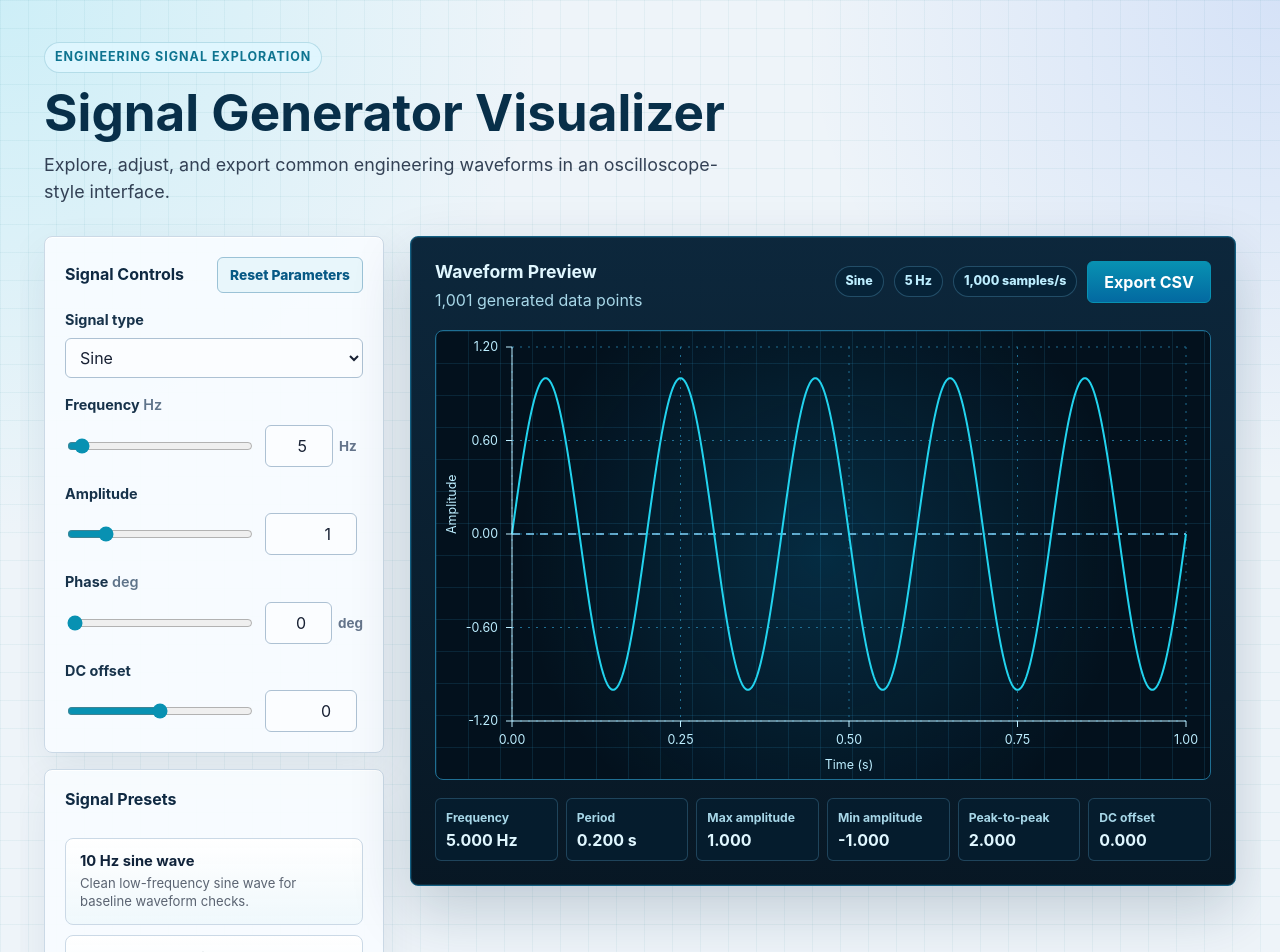
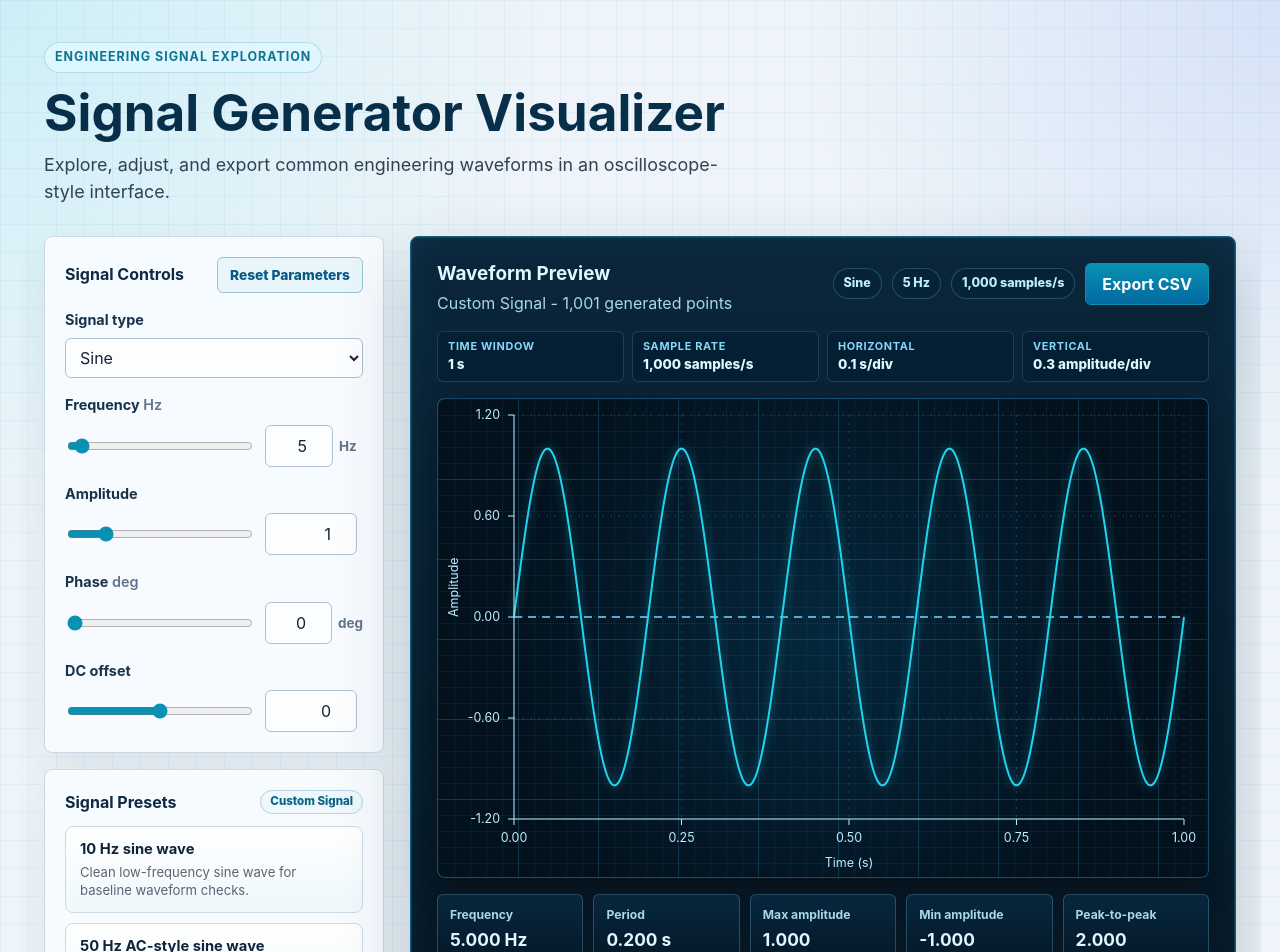
Before and after one commit to hychaw/signal-generator-visualizer, a React (Vite) app: page / in a window 1280 px wide. Shown: the top 952 px of the page. Built offline with nearby package versions, Linux system fonts and the light colour scheme.

Commit message:
Improve oscilloscope UI polish

```diff
--- a/src/App.css
+++ b/src/App.css
@@ -65,6 +65,9 @@
   box-shadow:
     0 18px 45px rgba(8, 47, 73, 0.08),
     0 1px 0 rgba(255, 255, 255, 0.9) inset;
+  transition:
+    border-color 160ms ease,
+    box-shadow 160ms ease;
 }
 
 .panel h2 {
@@ -102,6 +105,21 @@
   gap: 12px;
 }
 
+.preset-state {
+  max-width: 150px;
+  border: 1px solid #b5d3e2;
+  border-radius: 999px;
+  background: #eef8fc;
+  color: #0b6387;
+  padding: 4px 9px;
+  font-size: 0.72rem;
+  font-weight: 800;
+  line-height: 1.2;
+  overflow: hidden;
+  text-overflow: ellipsis;
+  white-space: nowrap;
+}
+
 .preset-list {
   display: grid;
   gap: 10px;
@@ -127,11 +145,21 @@
     transform 160ms ease;
 }
 
-.preset-button:hover {
+.preset-button:hover,
+.preset-button.is-active {
   border-color: #0891b2;
   background: #ecfeff;
   box-shadow: 0 10px 22px rgba(8, 145, 178, 0.14);
   transform: translateY(-1px);
+}
+
+.preset-button.is-active {
+  border-color: #0ea5e9;
+  background:
+    linear-gradient(180deg, rgba(236, 254, 255, 0.98), rgba(224, 247, 255, 0.98));
+  box-shadow:
+    0 10px 24px rgba(8, 145, 178, 0.16),
+    4px 0 0 #22d3ee inset;
 }
 
 .preset-button:focus-visible {
@@ -314,27 +342,31 @@
 .explanation-list code {
   display: inline-block;
   max-width: 100%;
-  border: 1px solid #cbd9e6;
+  border: 1px solid #9fd0e6;
   border-radius: 6px;
-  background: #f0f9ff;
+  background:
+    linear-gradient(90deg, rgba(14, 165, 233, 0.12), rgba(240, 249, 255, 0.96));
   color: #082f49;
-  padding: 5px 7px;
+  padding: 6px 8px;
+  font-size: 0.86rem;
+  font-weight: 700;
   white-space: normal;
 }
 
 .waveform-panel {
   display: grid;
-  grid-template-rows: auto minmax(430px, 1fr) auto;
-  gap: 18px;
-  min-height: 650px;
+  grid-template-rows: auto auto minmax(480px, 1fr) auto;
+  gap: 16px;
+  min-height: 720px;
   min-width: 0;
-  padding: 24px;
+  padding: 26px;
   border-color: #125f82;
   background:
-    linear-gradient(180deg, rgba(8, 35, 56, 0.98), rgba(3, 19, 32, 0.98));
+    linear-gradient(180deg, rgba(8, 35, 56, 0.99), rgba(3, 17, 29, 0.99));
   box-shadow:
-    0 24px 60px rgba(8, 47, 73, 0.2),
-    0 0 0 1px rgba(56, 189, 248, 0.13) inset;
+    0 28px 70px rgba(8, 47, 73, 0.24),
+    0 0 0 1px rgba(56, 189, 248, 0.16) inset,
+    0 0 42px rgba(34, 211, 238, 0.08) inset;
 }
 
 .waveform-details {
@@ -348,7 +380,7 @@
 .waveform-details h2 {
   margin-bottom: 6px;
   color: #e0f7ff;
-  font-size: 1.1rem;
+  font-size: 1.18rem;
 }
 
 .waveform-details p {
@@ -374,6 +406,35 @@
   font-size: 0.78rem;
   font-weight: 800;
   white-space: nowrap;
+}
+
+.scope-meta {
+  display: grid;
+  grid-template-columns: repeat(4, minmax(0, 1fr));
+  gap: 8px;
+  min-width: 0;
+}
+
+.scope-meta span {
+  display: grid;
+  gap: 2px;
+  min-width: 0;
+  border: 1px solid rgba(125, 211, 252, 0.18);
+  border-radius: 6px;
+  background: rgba(3, 31, 51, 0.72);
+  color: #e0f7ff;
+  padding: 8px 10px;
+  font-size: 0.84rem;
+  font-weight: 800;
+  line-height: 1.25;
+  overflow-wrap: anywhere;
+}
+
+.scope-meta strong {
+  color: #84d9f7;
+  font-size: 0.68rem;
+  letter-spacing: 0.06em;
+  text-transform: uppercase;
 }
 
 .export-button {
@@ -406,24 +467,31 @@
 .waveform-chart {
   width: 100%;
   min-width: 0;
-  min-height: 430px;
-  border: 1px solid #1f6f93;
+  min-height: 480px;
+  border: 1px solid rgba(56, 189, 248, 0.34);
   border-radius: 8px;
   background:
-    linear-gradient(rgba(56, 189, 248, 0.12) 1px, transparent 1px),
-    linear-gradient(90deg, rgba(56, 189, 248, 0.12) 1px, transparent 1px),
-    radial-gradient(circle at center, rgba(14, 165, 233, 0.18), transparent 68%),
+    linear-gradient(rgba(56, 189, 248, 0.15) 1px, transparent 1px),
+    linear-gradient(90deg, rgba(56, 189, 248, 0.15) 1px, transparent 1px),
+    linear-gradient(rgba(56, 189, 248, 0.07) 1px, transparent 1px),
+    linear-gradient(90deg, rgba(56, 189, 248, 0.07) 1px, transparent 1px),
+    radial-gradient(circle at center, rgba(14, 165, 233, 0.15), transparent 70%),
     #03111d;
   background-size:
-    32px 32px,
-    32px 32px,
+    80px 80px,
+    80px 80px,
+    16px 16px,
+    16px 16px,
     100% 100%,
     auto;
+  box-shadow:
+    0 0 0 1px rgba(3, 17, 29, 0.85) inset,
+    0 14px 32px rgba(0, 0, 0, 0.22);
   overflow: hidden;
 }
 
 .waveform-chart .recharts-cartesian-grid line {
-  stroke: #1f6f93;
+  stroke: rgba(56, 189, 248, 0.26);
 }
 
 .waveform-chart .recharts-text {
@@ -438,21 +506,35 @@
   box-shadow: 0 12px 26px rgba(0, 0, 0, 0.28);
 }
 
+.waveform-chart .recharts-line-curve {
+  filter: drop-shadow(0 0 5px rgba(34, 211, 238, 0.55));
+}
+
 .scope-readout {
   display: grid;
-  grid-template-columns: repeat(auto-fit, minmax(116px, 1fr));
-  gap: 8px;
+  grid-template-columns: repeat(auto-fit, minmax(132px, 1fr));
+  gap: 10px;
   min-width: 0;
 }
 
 .scope-measurement {
   display: grid;
-  gap: 4px;
+  gap: 6px;
   min-width: 0;
-  border: 1px solid rgba(125, 211, 252, 0.22);
+  border: 1px solid rgba(125, 211, 252, 0.26);
   border-radius: 6px;
-  background: rgba(6, 30, 48, 0.78);
-  padding: 10px;
+  background:
+    linear-gradient(180deg, rgba(8, 42, 65, 0.88), rgba(5, 25, 41, 0.9));
+  padding: 11px 12px;
+  transition:
+    border-color 160ms ease,
+    background-color 160ms ease,
+    transform 160ms ease;
+}
+
+.scope-measurement:hover {
+  border-color: rgba(125, 211, 252, 0.42);
+  transform: translateY(-1px);
 }
 
 .scope-measurement span {
@@ -463,7 +545,7 @@
 
 .scope-measurement strong {
   color: #e0f7ff;
-  font-size: 1rem;
+  font-size: 1.08rem;
   line-height: 1.15;
   overflow-wrap: anywhere;
 }
@@ -544,12 +626,16 @@
   }
 
   .waveform-panel {
-    grid-template-rows: auto minmax(320px, 1fr) auto;
+    grid-template-rows: auto auto minmax(340px, 1fr) auto;
     min-height: 480px;
   }
 
   .waveform-chart {
-    min-height: 320px;
+    min-height: 340px;
+  }
+
+  .scope-meta {
+    grid-template-columns: repeat(2, minmax(0, 1fr));
   }
 }
 
@@ -575,4 +661,8 @@
   .secondary-button {
     width: 100%;
   }
+
+  .scope-meta {
+    grid-template-columns: 1fr;
+  }
 }
--- a/src/App.tsx
+++ b/src/App.tsx
@@ -23,10 +23,11 @@ function App() {
   const [parameters, setParameters] = useState<SignalParameters>(
     () => sanitizeSignalParameters(DEFAULT_SIGNAL_PARAMETERS),
   );
+  const [activePresetName, setActivePresetName] = useState<string | null>(null);
 
   const signalData = useMemo(() => generateSignal(parameters), [parameters]);
 
-  const updateParameters = (updates: Partial<SignalParameters>) => {
+  const applyParameters = (updates: Partial<SignalParameters>) => {
     setParameters((currentParameters) =>
       sanitizeSignalParameters({
         ...currentParameters,
@@ -35,7 +36,21 @@ function App() {
     );
   };
 
+  const updateParameters = (updates: Partial<SignalParameters>) => {
+    setActivePresetName(null);
+    applyParameters(updates);
+  };
+
+  const applyPreset = (
+    presetName: string,
+    updates: Partial<SignalParameters>,
+  ) => {
+    setActivePresetName(presetName);
+    applyParameters(updates);
+  };
+
   const resetParameters = () => {
+    setActivePresetName(null);
     setParameters(sanitizeSignalParameters(DEFAULT_SIGNAL_PARAMETERS));
   };
 
@@ -64,11 +79,15 @@ function App() {
             onParametersChange={updateParameters}
             onResetParameters={resetParameters}
           />
-          <SignalPresets onPresetSelect={updateParameters} />
+          <SignalPresets
+            activePresetName={activePresetName}
+            onPresetSelect={applyPreset}
+          />
           <SignalExplanation signalType={parameters.type} />
         </div>
 
         <WaveformPanel
+          activePresetName={activePresetName}
           data={signalData}
           parameters={parameters}
           onExportCsv={exportSignalCsv}
--- a/src/components/SignalPresets.tsx
+++ b/src/components/SignalPresets.tsx
@@ -2,22 +2,38 @@ import { SIGNAL_PRESETS, type SignalPreset } from "../lib/signalPresets";
 import type { SignalParameters } from "../lib/signalTypes";
 
 interface SignalPresetsProps {
-  onPresetSelect: (parameters: Partial<SignalParameters>) => void;
+  activePresetName: string | null;
+  onPresetSelect: (
+    presetName: string,
+    parameters: Partial<SignalParameters>,
+  ) => void;
 }
 
-function SignalPresets({ onPresetSelect }: SignalPresetsProps) {
+function SignalPresets({
+  activePresetName,
+  onPresetSelect,
+}: SignalPresetsProps) {
   const applyPreset = (preset: SignalPreset) => {
-    onPresetSelect(preset.parameters);
+    onPresetSelect(preset.name, preset.parameters);
   };
 
   return (
     <section className="panel presets-panel" aria-labelledby="presets-title">
+      <div className="panel-heading">
         <h2 id="presets-title">Signal Presets</h2>
+        <span className="preset-state">
+          {activePresetName ?? "Custom Signal"}
+        </span>
+      </div>
 
       <div className="preset-list">
-        {SIGNAL_PRESETS.map((preset) => (
+        {SIGNAL_PRESETS.map((preset) => {
+          const isActive = preset.name === activePresetName;
+
+          return (
             <button
-            className="preset-button"
+              aria-pressed={isActive}
+              className={`preset-button${isActive ? " is-active" : ""}`}
               key={preset.name}
               type="button"
               onClick={() => applyPreset(preset)}
@@ -25,7 +41,8 @@ function SignalPresets({ onPresetSelect }: SignalPresetsProps) {
               <span className="preset-name">{preset.name}</span>
               <span className="preset-description">{preset.description}</span>
             </button>
-        ))}
+          );
+        })}
       </div>
     </section>
   );
--- a/src/components/WaveformPanel.tsx
+++ b/src/components/WaveformPanel.tsx
@@ -12,6 +12,7 @@ import {
 import type { SignalParameters, SignalPoint } from "../lib/signalTypes";
 
 interface WaveformPanelProps {
+  activePresetName: string | null;
   data: SignalPoint[];
   parameters: SignalParameters;
   onExportCsv: () => void;
@@ -38,6 +39,14 @@ const formatChartValue = (value: unknown) => {
   return String(value);
 };
 
+const formatSeconds = (value: number) => `${value.toFixed(4)} s`;
+
+const formatAmplitude = (value: number) => {
+  const roundedValue = Math.abs(value) >= 10 ? value.toFixed(2) : value.toFixed(3);
+
+  return roundedValue.replace(/\.?0+$/, "");
+};
+
 const chartTheme = {
   axis: "#bdeeff",
   grid: "#1f6f93",
@@ -57,6 +66,17 @@ const formatMeasurement = (value: number, unit = "") => {
         : value.toFixed(3);
 
   return `${formattedValue}${unit}`;
+};
+
+const formatScale = (value: number, unit: string) => {
+  const formattedValue =
+    Math.abs(value) >= 10
+      ? value.toFixed(2)
+      : Math.abs(value) >= 1
+        ? value.toFixed(3)
+        : value.toFixed(4);
+
+  return `${formattedValue.replace(/\.?0+$/, "")} ${unit}`;
 };
 
 const getDataRange = (data: SignalPoint[]) => {
@@ -130,6 +150,7 @@ const getOscilloscopeYAxisDomain = (data: SignalPoint[]): [number, number] => {
 };
 
 function WaveformPanel({
+  activePresetName,
   data,
   parameters,
   onExportCsv,
@@ -138,6 +159,9 @@ function WaveformPanel({
   const yAxisDomain = getOscilloscopeYAxisDomain(data);
   const signalLabel =
     parameters.type.charAt(0).toUpperCase() + parameters.type.slice(1);
+  const timePerDivision = parameters.duration / 10;
+  const amplitudePerDivision = (yAxisDomain[1] - yAxisDomain[0]) / 8;
+  const setupLabel = activePresetName ?? "Custom Signal";
 
   return (
     <section
@@ -147,7 +171,7 @@ function WaveformPanel({
       <div className="waveform-details">
         <div>
           <h2 id="waveform-panel-title">Waveform Preview</h2>
-          <p>{data.length.toLocaleString()} generated data points</p>
+          <p>{setupLabel} - {data.length.toLocaleString()} generated points</p>
         </div>
         <div className="waveform-actions">
           <span className="scope-badge">{signalLabel}</span>
@@ -159,6 +183,25 @@ function WaveformPanel({
             Export CSV
           </button>
         </div>
+      </div>
+
+      <div className="scope-meta" aria-label="Oscilloscope setup">
+        <span>
+          <strong>Time window</strong>
+          {formatScale(parameters.duration, "s")}
+        </span>
+        <span>
+          <strong>Sample rate</strong>
+          {parameters.sampleRate.toLocaleString()} samples/s
+        </span>
+        <span>
+          <strong>Horizontal</strong>
+          {formatScale(timePerDivision, "s/div")}
+        </span>
+        <span>
+          <strong>Vertical</strong>
+          {formatScale(amplitudePerDivision, "amplitude/div")}
+        </span>
       </div>
 
       <div
@@ -218,9 +261,20 @@ function WaveformPanel({
                 borderColor: chartTheme.tooltipBorder,
                 color: chartTheme.tooltipText,
               }}
-              formatter={(value) => [formatChartValue(value), "Amplitude"]}
+              formatter={(value) => [
+                typeof value === "number"
+                  ? formatAmplitude(value)
+                  : formatChartValue(value),
+                "Amplitude",
+              ]}
               itemStyle={{ color: chartTheme.tooltipText }}
-              labelFormatter={(value) => `Time: ${formatChartValue(value)} s`}
+              labelFormatter={(value) =>
+                `Time: ${
+                  typeof value === "number"
+                    ? formatSeconds(value)
+                    : `${formatChartValue(value)} s`
+                }`
+              }
               labelStyle={{ color: chartTheme.tooltipText }}
             />
             <Line
```
Also changed, not shown: src/components/SignalExplanation.tsx (+5 -5 lines), 1 other file (tests, documents, lock files or other folders). Lines whose indentation alone changed are shown as unchanged.
